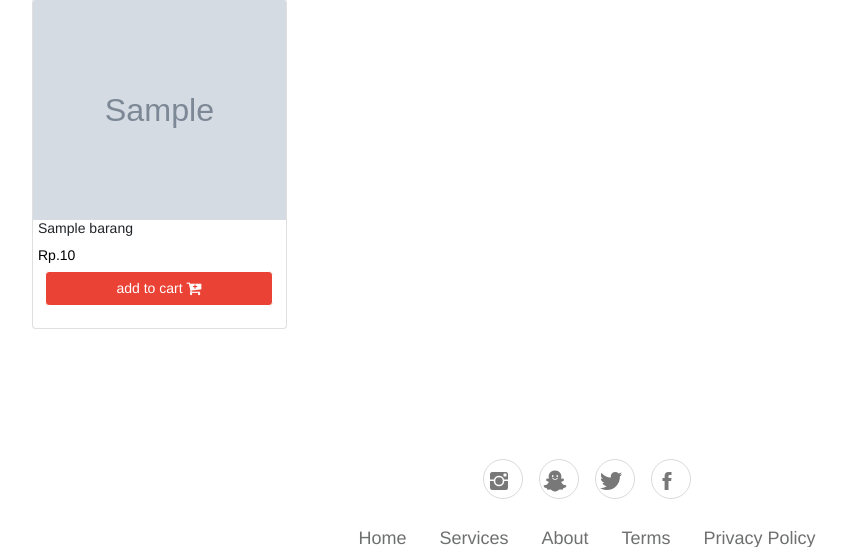
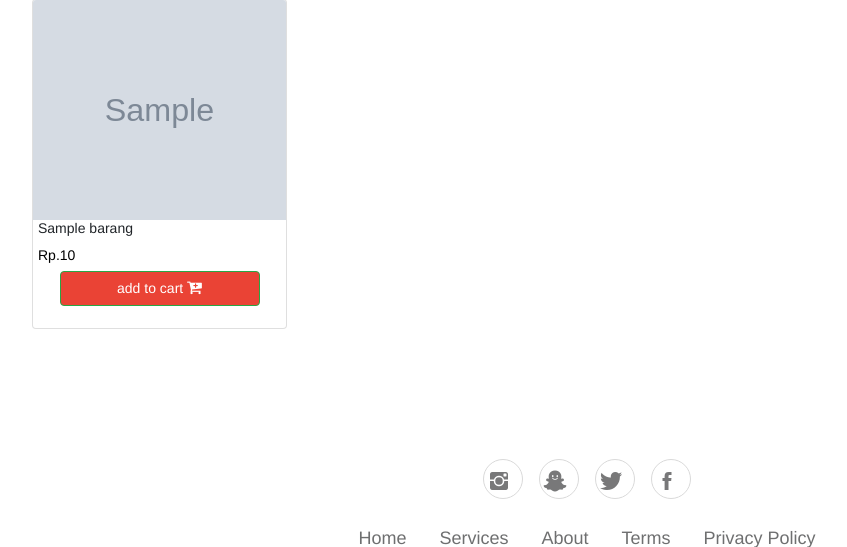
Before and after one commit to arthadheo/tubesweb, a CodeIgniter app: page /tubesweb/content/item/1 in a window 1280 px wide. Shown: the part 128-675 px from the top of the page, without its empty margins (53-900 px from the left). Run offline with CodeIgniter, Linux system fonts and the light colour scheme; tables that the repository leaves empty or names only in its code hold one stand-in row (values such as "Sample post"); grey boxes marked "Sample" are stand-in pictures; data that the repository does not hold is empty; some libraries are stand-ins or nearby versions; some web fonts are replaced.

Commit message:
content add to cart

```diff
--- a/application/controllers/Mainpage.php
+++ b/application/controllers/Mainpage.php
@@ -104,6 +104,7 @@
                 if ($y->item(0)->nodeType==1) {
                 //find a link matching the search text
                 if (stristr($y->item(0)->childNodes->item(0)->nodeValue,$q)) {
+
                     if ($hint=="") {
                     $hint="<a href='".base_url()."mainpage/detail/".
                     $z->item(0)->childNodes->item(0)->nodeValue .
--- a/application/views/main/content_page.php
+++ b/application/views/main/content_page.php
@@ -17,8 +17,29 @@
                             <h4 style="font-size: 14px;margin-left: 5px;">'. $row->nama_barang . '</h4>
                             <p style="margin-left: 5px;margin-bottom: 5px;color: rgb(0,0,0);">Rp.'.number_format($row->harga) . '</p>
 
-                            <button class="btn btn-primary text-left border-white shadow-none d-lg-flex justify-content-lg-center align-items-xl-center" type="button"onclick ="addtocart('.$row->id_barang.')"  style="height: 35px;font-size: 14px;width: 90%;margin-left: 12px;background-color: #ea4335;">add to cart&nbsp;<i class="fa fa-cart-plus" style="font-size: 16px;"></i>
-                            </button>
+                            <div class="row d-xl-flex justify-content-xl-center" style="margin-left: 0px;margin-right: 0px;width: 100%;">
+                            <div class="col d-xl-flex justify-content-xl-center" style="width: 100%;">
+                            <div id="Success-Button" style="width: 200px;"><button class="btn btn-success" data-toggle="modal" onclick ="addtocart('.$row->id_barang.')" data-target="#succesalert" type="button"  style="width: 200px;height: 35px;background-color: rgb(234,67,53);font-size: 14px;">add to cart&nbsp;<i class="fa fa-cart-plus" style="font-size: 16px;"></i></button>
+                            <div class="modal fade"
+                                role="dialog" tabindex="-1" id="succesalert">
+                                <div class="modal-dialog" role="document">
+                                    <div class="modal-content">
+                                        <div class="modal-body d-xl-flex align-items-xl-center" id="successalert" style="color: green;height: 300px;">
+                                            <div class="d-xl-flex justify-content-xl-center" style="width: 100%;color: rgb(222,49,11);">
+                                                <div class="row">
+                                                <div class="col-xl-4 d-block d-xl-flex justify-content-xl-center align-items-xl-center" style="font-size: 80px;width: 100%;"><i class="fa fa-check-circle" style="width: 100%;"></i></div>
+                                                </div>
+                                                <div class="row">
+                                                    <div class="col d-block d-xl-flex justify-content-xl-start align-items-xl-center" style="width: 100%;"><span class="d-xl-flex" style="font-size: 25px;"><strong> Sukses! </strong>&nbsp;Barang ditambahkan</span></div>
+                                                </div>
+                                            </div>
+                                        </div>
+                                    </div>
+                                </div>
+                            </div>
+                        </div>
+                            </div>
+                        </div>
                         </div>
                     </div>';
                 }?>
--- a/application/views/main/main_page.php
+++ b/application/views/main/main_page.php
@@ -1,4 +1,4 @@
-<body style="height: 983;opacity: 1;font-size: 24;">
+<body style="height: 983;opacity: 1;font-size: 24;position:absolute;z-layer= 30">
 
     <div class="text-center">
         <div class="container">
--- a/application/views/templates/footer.php
+++ b/application/views/templates/footer.php
@@ -170,6 +170,9 @@
                 if (this.readyState==4 && this.status==200) {
                 document.getElementById("livesearch").innerHTML=this.responseText;
                 document.getElementById("livesearch").style.border="1px solid #A5ACB2";
+                document.getElementById("livesearch").style.background="#ffffff";
+
+
                 }
             }
 
--- a/application/views/templates/header.php
+++ b/application/views/templates/header.php
@@ -308,7 +308,7 @@
                     </ul>
                     <form>
                     <input type="text" onkeyup = "showResult(this.value)" style="background-color: #fbfbfb ; border-color: #f6f5f5;opacity: 2;border-radius: 20px;width: 265px;font-size: 14px;padding: 4px; "><span class="navbar-text actions" style="width: 10px;"> </span><i class="fa fa-search" style="width: 24px;height: 24px;background-position: center;background-size: cover;font-size: 24px;"></i>
-                    <div style="text-align:center" id = "livesearch">  </div>
+                    <div style="text-align:center ;z-index = 20" id = "livesearch">  </div>
                     </form>
                     <span class="navbar-text actions" style="width: 10px;"> </span>
                     <form action = "<?php echo base_url('cart')?>">
```
